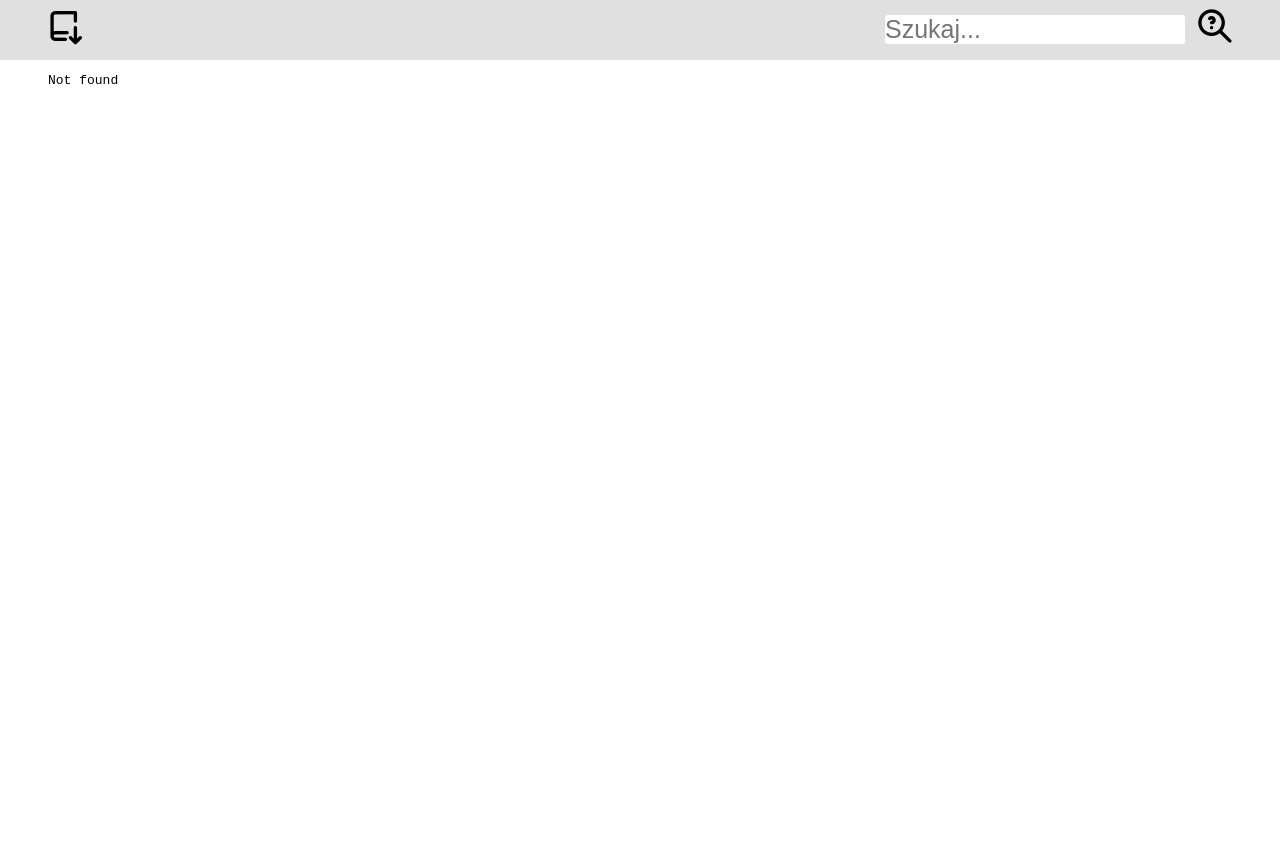
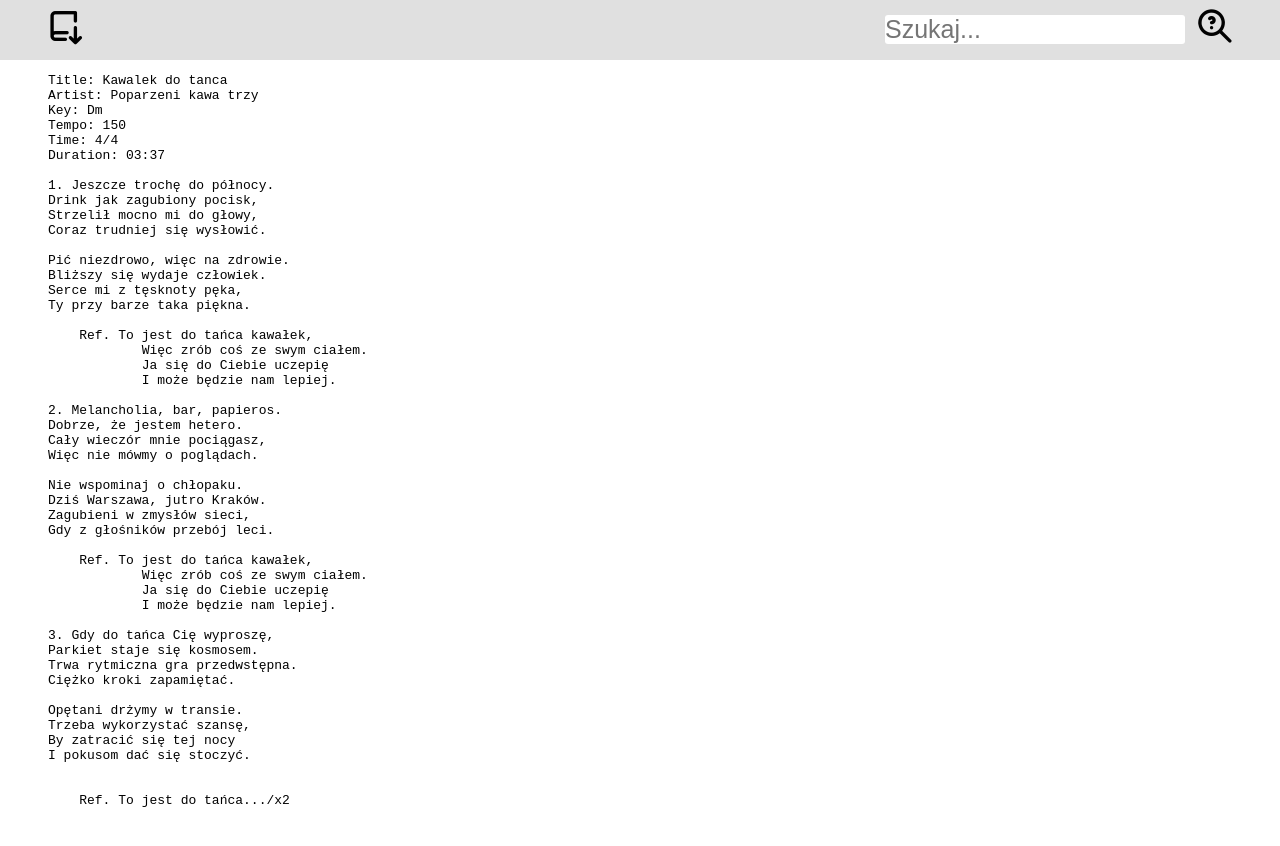
Before and after one commit to rafko12/spiewnik, a plain HTML site: page index.html in a window 1280 px wide. Drawn offline with nearby package versions, Linux system fonts and the light colour scheme; the site is published under a folder, as on GitHub Pages, so addresses that start at the root find nothing.

Commit message:
edit iframe path

```diff
--- a/index.html
+++ b/index.html
@@ -22,7 +22,7 @@
     </nav>
 
     <main>
-        <iframe id="ramka" src="/texts/Kawalek do tanca 2 (POPARZENI KAWA TRZY).mp3.txt"></iframe>
+        <iframe id="ramka" src="./texts/Kawalek do tanca 2 (POPARZENI KAWA TRZY).mp3.txt"></iframe>
     </main>
     <script src="./js/main.js"></script>
 </body>
```
